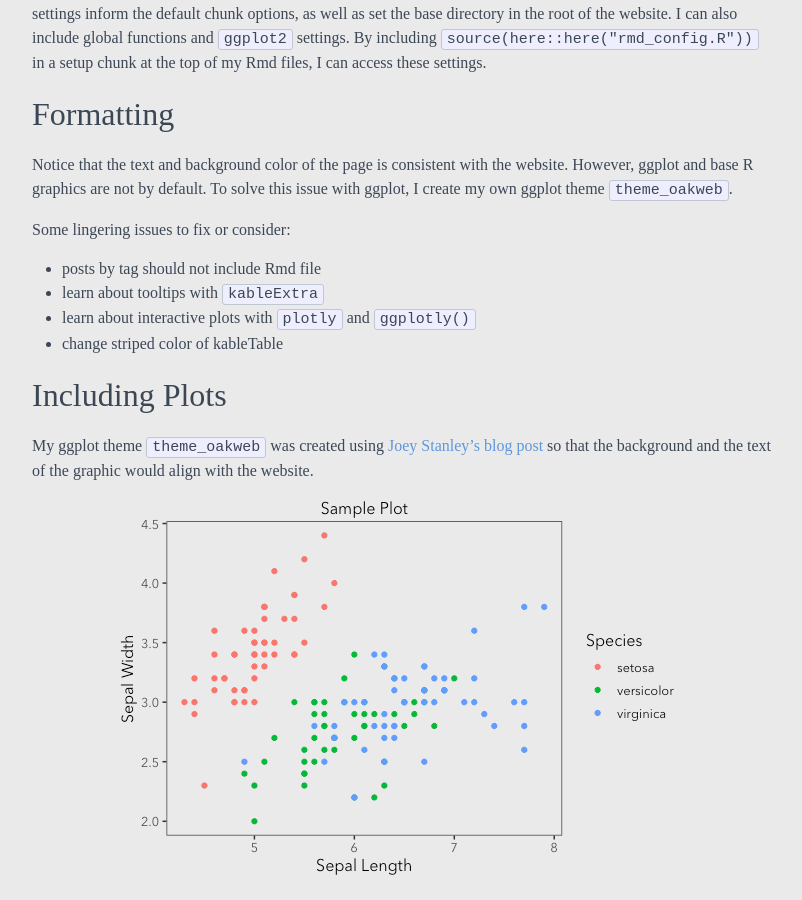
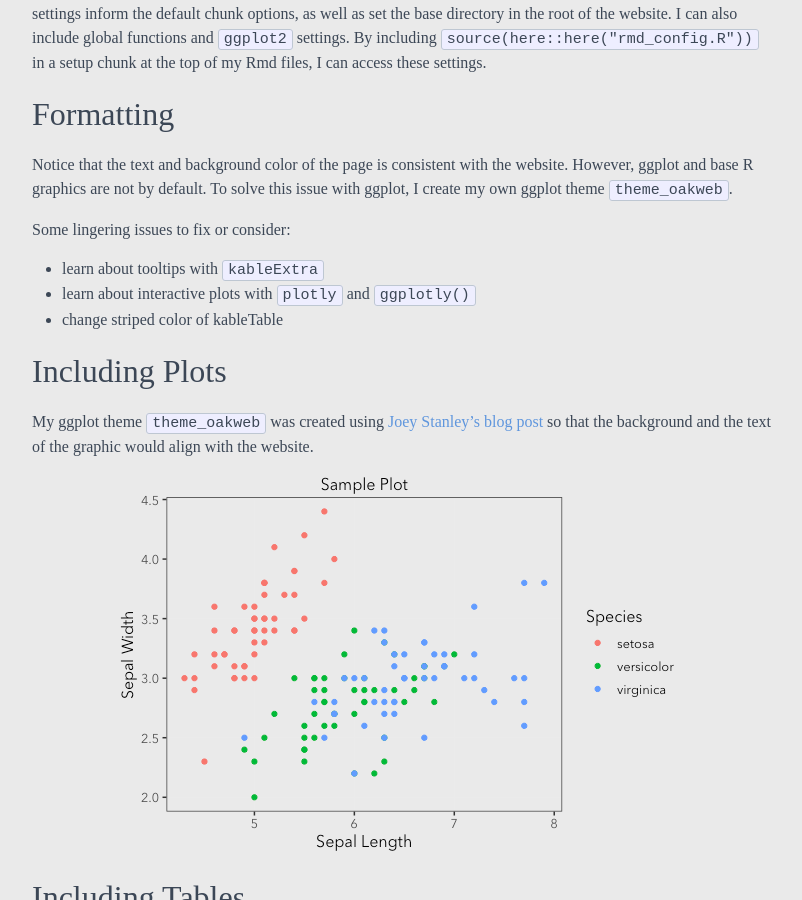
Before and after one commit to omkarakatta/omkarakatta.github.io, a Jekyll site: the page built from _posts/2020-06-07-Using-Rmd-files-for-Posts.md, in a window 1280 px wide and 900 px high, scrolled down 827 px. Shown: the whole window, without its empty margins (238-1040 px from the left). Built offline with Jekyll 4.4.1, drawn with Linux system fonts in a browser that asks for light colours; nearby versions of some CDN libraries.

Commit message:
update to-do and remove condensed option

```diff
--- a/_posts/2020-06-07-Using-Rmd-files-for-Posts.Rmd
+++ b/_posts/2020-06-07-Using-Rmd-files-for-Posts.Rmd
@@ -54,7 +54,6 @@
 
 Some lingering issues to fix or consider:
 
-* posts by tag should not include Rmd file
 * learn about tooltips with `kableExtra`
 * learn about interactive plots with `plotly` and `ggplotly()`
 * change striped color of kableTable
--- a/_posts/2020-06-07-Using-Rmd-files-for-Posts.md
+++ b/_posts/2020-06-07-Using-Rmd-files-for-Posts.md
@@ -45,12 +45,9 @@
 
 Some lingering issues to fix or consider:
 
-  - posts by tag should not include Rmd file
   - learn about tooltips with `kableExtra`
   - learn about interactive plots with `plotly` and `ggplotly()`
   - change striped color of kableTable
-
-<!-- try {% if post contains ".md" | if post contains ".Rmd" %} {% endif %} -->
 
 ## Including Plots
 
@@ -62,7 +59,7 @@
 
 ## Including Tables
 
-<table class="table table-striped table-condensed" style="width: auto !important; float: right; margin-left: 10px;">
+<table class="table table-striped" style="width: auto !important; float: right; margin-left: 10px;">
 
 <thead>
 
```
Also changed, not shown: other parts of _posts/2020-06-07-Using-Rmd-files-for-Posts.Rmd (+1 -1 lines).
